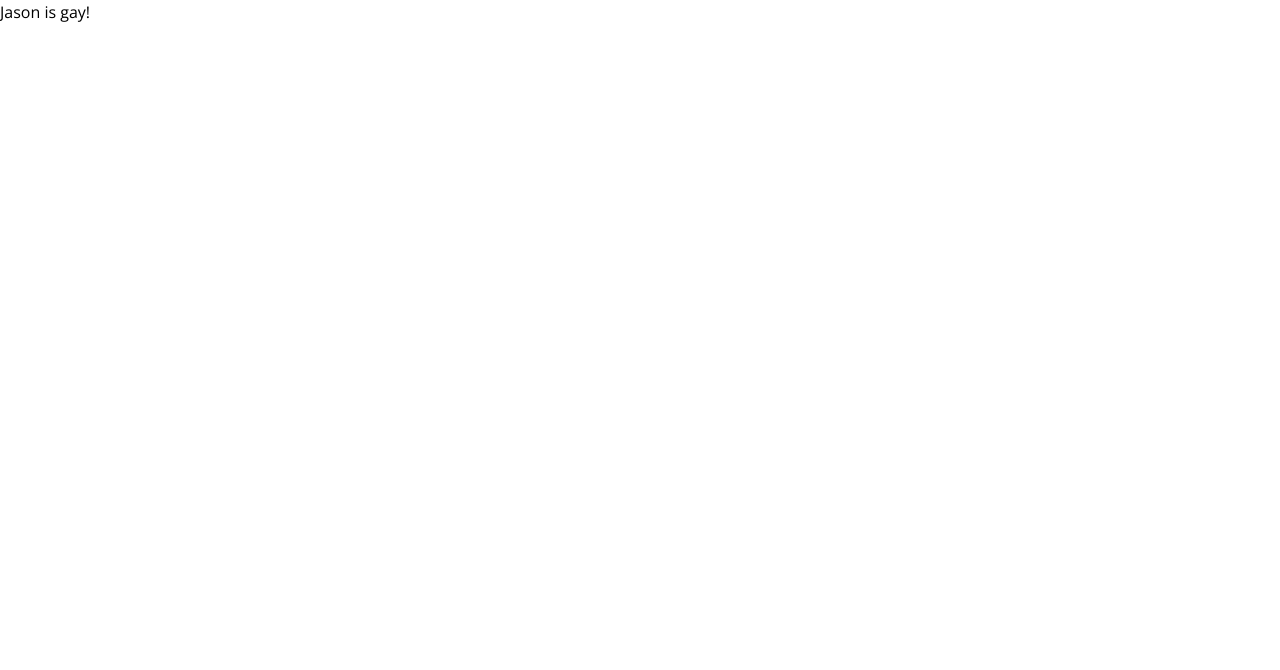
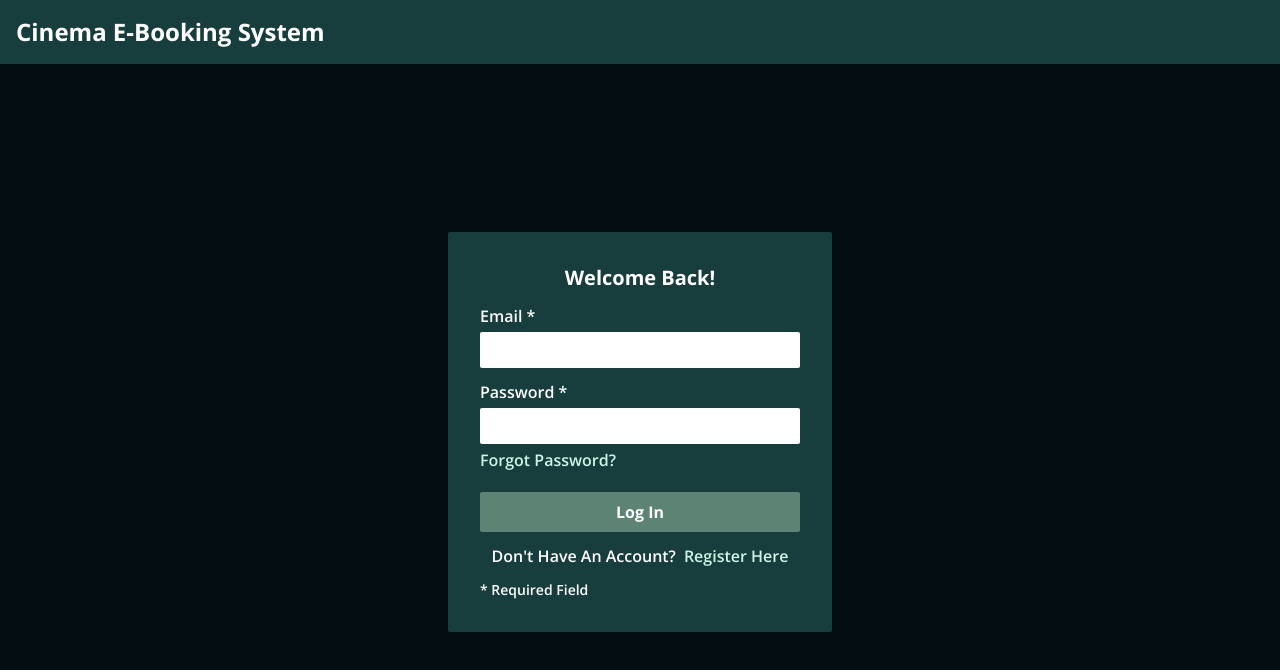
Before and after one commit to Darren-Tham/Cinema-E-Booking-System, a Next.js app: page /login in a window 1280 px wide. Shown: the top 670 px of the page. Built offline with nearby package versions, Linux system fonts and the light colour scheme.

Commit message:
Finish login and update signup

```diff
--- a/src/app/globals.css
+++ b/src/app/globals.css
@@ -1,3 +1,30 @@
 @tailwind base;
 @tailwind components;
 @tailwind utilities;
+
+@layer components {
+  .label {
+    @apply font-semibold text-white;
+  }
+  .input {
+    @apply rounded-sm font-semibold outline-none p-[0.375rem] w-full;
+  }
+  .h1 {
+    @apply font-bold text-xl text-white text-center;
+  }
+  .button {
+    @apply text-white w-max font-bold px-4 py-2 rounded-sm hover:scale-105 transition-transform duration-300 mt-2;
+  }
+  .back-button {
+    @apply button border-[3px]
+  }
+  .action-button {
+    @apply button bg-jade;
+  }
+  .p-redirection {
+    @apply inline text-white font-semibold mr-2;
+  }
+  .link-redirection {
+    @apply inline-block font-semibold text-bright-jade hover:scale-105 transition-transform duration-300;
+  }
+}
--- a/src/app/login/page.tsx
+++ b/src/app/login/page.tsx
@@ -1,3 +1,45 @@
+import HomeNavbar from "@/components/HomeNavbar"
+import Link from "next/link"
+
 export default function Login() {
-  return <div>Jason is gay!</div>
+  return (
+    <div className="min-h-screen bg-black flex flex-col">
+      <HomeNavbar />
+      <div className="grow grid place-items-center">
+        <div className="bg-dark-jade rounded-sm p-8 w-96 flex flex-col gap-3 items-center">
+          <h1 className="h1">Welcome Back!</h1>
+          <div className="flex flex-col gap-1 w-full">
+            <label htmlFor="email" className="label">
+              Email *
+            </label>
+            <input type="text" id="email" className="input" />
+          </div>
+          <div className="flex flex-col gap-1 w-full">
+            <label htmlFor="password" className="label">
+              Password *
+            </label>
+            <input type="password" id="password" className="input" />
+            <Link
+              href="/forgot-password"
+              className="text-bright-jade font-semibold w-max hover:scale-105 transition-transform duration-300"
+            >
+              Forgot Password?
+            </Link>
+          </div>
+          <Link href="/" className="action-button w-full text-center">
+            Log In
+          </Link>
+          <div className="flex justify-center">
+            <p className="p-redirection">Don&apos;t Have An Account?</p>
+            <Link href="/registration" className="link-redirection">
+              Register Here
+            </Link>
+          </div>
+          <p className="text-white font-semibold text-sm self-start">
+            * Required Field
+          </p>
+        </div>
+      </div>
+    </div>
+  )
 }
--- a/src/app/registration/page.tsx
+++ b/src/app/registration/page.tsx
@@ -32,15 +32,7 @@ export default function Registration() {
     setShowHomeAddressForm(true)
   }
 
-  const labelStyles = "font-semibold text-white"
-  const inputStyles =
-    "rounded-sm font-semibold outline-none p-[0.375rem] w-full"
   const selectStyles = "rounded-sm font-semibold p-[0.375rem] w-full"
-  const h1Styles = "font-bold text-xl text-white text-center"
-  const buttonStyles =
-    "text-white w-max font-bold px-4 py-2 rounded-sm hover:scale-105 transition-transform duration-300 mt-2"
-  const backButtonStyles = `${buttonStyles} border-[3px] border-white`
-  const nextButtonStyles = `${buttonStyles} bg-jade`
 
   return (
     <div className="min-h-screen bg-black flex flex-col">
@@ -68,43 +60,43 @@ export default function Registration() {
             </button>
           </div>
           <form className={getFormStyles(showPersonalInformationForm)}>
-            <h1 className={h1Styles}>Personal Information</h1>
+            <h1 className="h1">Personal Information</h1>
             <div className="flex gap-3">
               <div className="flex flex-col w-1/2">
-                <label htmlFor="first-name" className={labelStyles}>
+                <label htmlFor="first-name" className="label">
                   First Name *
                 </label>
-                <input id="first-name" type="text" className={inputStyles} />
+                <input id="first-name" type="text" className="input" />
               </div>
               <div className="flex flex-col w-1/2">
-                <label htmlFor="last-name" className={labelStyles}>
+                <label htmlFor="last-name" className="label">
                   Last Name *
                 </label>
-                <input id="last-name" type="text" className={inputStyles} />
+                <input id="last-name" type="text" className="input" />
               </div>
             </div>
             <div className="flex flex-col">
-              <label htmlFor="email" className={labelStyles}>
+              <label htmlFor="email" className="label">
                 Email *
               </label>
-              <input id="email" type="text" className={inputStyles} />
+              <input id="email" type="text" className="input" />
             </div>
             <div className="flex flex-col">
-              <label htmlFor="password" className={labelStyles}>
+              <label htmlFor="password" className="label">
                 Password *
               </label>
-              <input id="password" type="password" className={inputStyles} />
+              <input id="password" type="password" className="input" />
             </div>
             <div className="flex flex-col">
-              <label htmlFor="phone-number" className={labelStyles}>
+              <label htmlFor="phone-number" className="label">
                 Phone Number *
               </label>
               <PhoneInput
                 id="phone-number"
                 country="US"
                 maxLength={14}
-                onChange={e => console.log(e)}
-                className={inputStyles}
+                onChange={e => e}
+                className="input"
               />
             </div>
             <div className="flex items-center gap-2 mt-2 mb-1">
@@ -113,13 +105,17 @@ export default function Registration() {
                 type="checkbox"
                 className="w-6 aspect-square"
               />
-              <label
-                htmlFor="promotions"
-                className={`${labelStyles} select-none`}
-              >
+              <label htmlFor="promotions" className="label select-none">
                 Subscribe For Promotions
               </label>
             </div>
+            <button
+              type="button"
+              className="action-button w-full mt-0"
+              onClick={goToPaymentInformationForm}
+            >
+              Next
+            </button>
             <div className="flex justify-center">
               <p className="inline text-white font-semibold mr-3">
                 Already Have An Account?
@@ -131,24 +127,17 @@ export default function Registration() {
                 Log In
               </Link>
             </div>
-            <button
-              type="button"
-              className={`${nextButtonStyles} self-end`}
-              onClick={goToPaymentInformationForm}
-            >
-              Next
-            </button>
             <p className="text-white font-semibold text-sm">* Required Field</p>
           </form>
           <form className={getFormStyles(showPaymentInformationForm)}>
-            <h1 className={h1Styles}>(Optional) Payment Information</h1>
+            <h1 className="h1">(Optional) Payment Information</h1>
             <div
               className="grid gap-3 items-center"
               style={{
                 gridTemplateColumns: "max-content auto"
               }}
             >
-              <h2 className={labelStyles}>Credit Card Type</h2>
+              <h2 className="label">Credit Card Type</h2>
               <select className={selectStyles}>
                 <option />
                 <option>Visa</option>
@@ -158,51 +147,47 @@ export default function Registration() {
               </select>
             </div>
             <div className="flex flex-col">
-              <label htmlFor="credit-card-number" className={labelStyles}>
+              <label htmlFor="credit-card-number" className="label">
                 Credit Card Number
               </label>
-              <input
-                id="credit-card-number"
-                type="text"
-                className={inputStyles}
-              />
+              <input id="credit-card-number" type="text" className="input" />
             </div>
             <div className="flex gap-3">
               <div className="flex flex-col">
-                <label htmlFor="expiration-date" className={labelStyles}>
+                <label htmlFor="expiration-date" className="label">
                   Expiration Date
                 </label>
                 <input
                   id="expiration-date"
                   type="text"
                   placeholder="MM/YYYY"
-                  className={inputStyles}
+                  className="input"
                 />
               </div>
               <div className="flex flex-col">
-                <label htmlFor="cvv" className={labelStyles}>
+                <label htmlFor="cvv" className="label">
                   CVV
                 </label>
-                <input id="cvv" type="password" className={inputStyles} />
+                <input id="cvv" type="password" className="input" />
               </div>
             </div>
             <div className="flex flex-col">
-              <label htmlFor="billing-address" className={labelStyles}>
+              <label htmlFor="billing-address" className="label">
                 Billing Address
               </label>
-              <input id="billing-address" type="text" className={inputStyles} />
+              <input id="billing-address" type="text" className="input" />
             </div>
             <div className="flex justify-between">
               <button
                 type="button"
-                className={backButtonStyles}
+                className="back-button"
                 onClick={goToPersonalInformationForm}
               >
                 Back
               </button>
               <button
                 type="button"
-                className={nextButtonStyles}
+                className="action-button"
                 onClick={goToHomeAddressForm}
               >
                 Next
@@ -210,21 +195,21 @@ export default function Registration() {
             </div>
           </form>
           <form className={getFormStyles(showHomeAddressForm)}>
-            <h1 className={h1Styles}>(Optional) Home Address Information</h1>
+            <h1 className="h1">(Optional) Home Address Information</h1>
             <div className="flex flex-col">
-              <label htmlFor="home-address" className={labelStyles}>
+              <label htmlFor="home-address" className="label">
                 Home Address
               </label>
-              <input id="home-address" type="text" className={inputStyles} />
+              <input id="home-address" type="text" className="input" />
             </div>
             <div className="flex flex-col">
-              <label htmlFor="city" className={labelStyles}>
+              <label htmlFor="city" className="label">
                 City
               </label>
-              <input id="city" type="text" className={inputStyles} />
+              <input id="city" type="text" className="input" />
             </div>
             <div>
-              <h2 className={labelStyles}>State</h2>
+              <h2 className="label">State</h2>
               <select className={selectStyles}>
                 <option />
                 <option>Alabama</option>
@@ -290,22 +275,22 @@ export default function Registration() {
               </select>
             </div>
             <div className="flex flex-col">
-              <label htmlFor="zip-code" className={labelStyles}>
+              <label htmlFor="zip-code" className="label">
                 Zip Code
               </label>
-              <input id="zip-code" type="text" className={inputStyles} />
+              <input id="zip-code" type="text" className="input" />
             </div>
             <div className="flex justify-between">
               <button
                 type="button"
-                className={backButtonStyles}
+                className="back-button"
                 onClick={goToPaymentInformationForm}
               >
                 Back
               </button>
               <button
                 type="submit"
-                className={nextButtonStyles}
+                className="action-button"
                 onClick={e => {
                   e.preventDefault()
                   router.push("/registration-verification-code")
```
Also changed, not shown: src/app/admin-view/page.tsx (+6 -5 lines).
